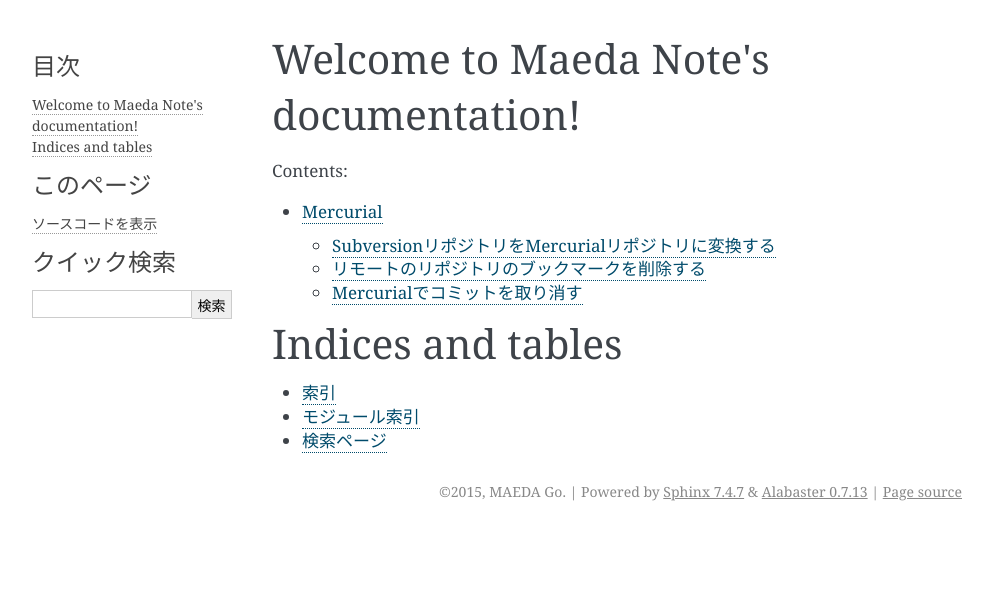
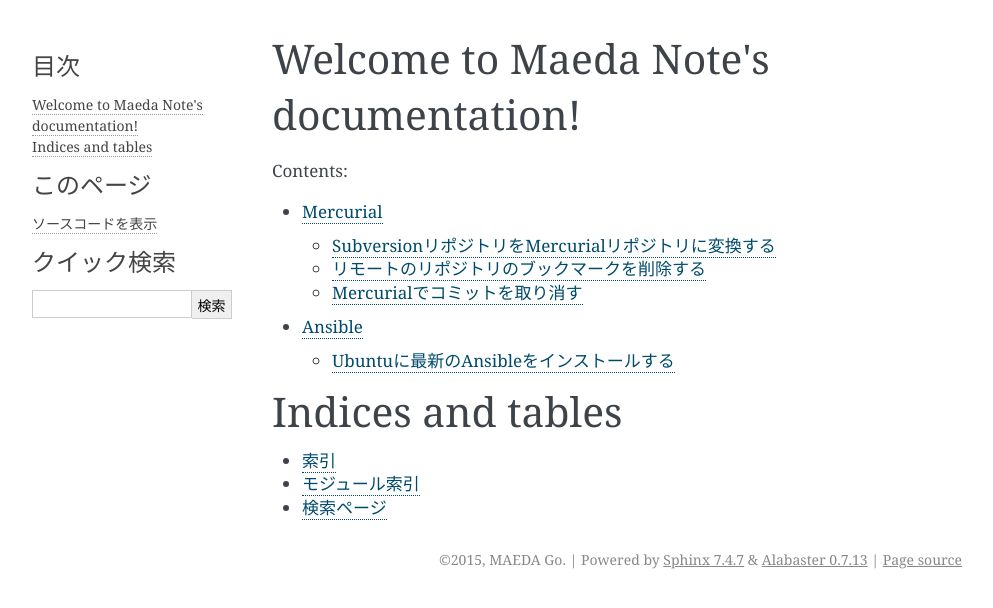
Before and after one commit to vividtone/maeda-note, a Sphinx documentation site: the page built from source/index.rst, in a window 1280 px wide. Shown: the top 608 px of the page, without its empty margins (148-1141 px from the left). Built offline with Sphinx 7.4.7, drawn with Linux system fonts in a browser that asks for light colours.

Commit message:
Ubuntuに最新のAnsibleをインストールする

```diff
--- /dev/null
+++ b/source/ansible/install-on-fresh-ubuntu.rst
@@ -0,0 +1,7 @@
+Ubuntuに最新のAnsibleをインストールする
+============================================================
+
+.. code-block:: shell
+
+  sudo apt-get install python-pip libpython-dev
+  sudo pip install ansible
--- a/source/index.rst
+++ b/source/index.rst
@@ -12,6 +12,7 @@
    :maxdepth: 2
 
    hg/index
+   ansible/index
 
 
 Indices and tables
```
Also changed, not shown: source/ansible/index.rst (added, +8 -0 lines).
